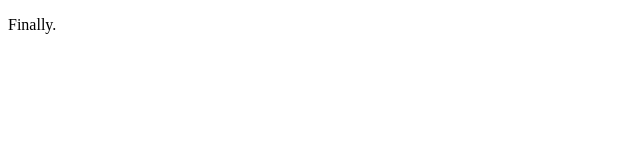
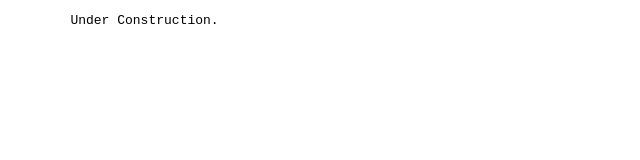
Before and after one commit to jmlavalley/jmlavalley.github.io, a plain HTML site: page index.html in a window 1280 px wide. Shown: the whole page, without its empty margins (0-640 px from the left). Drawn offline with Linux system fonts and the light colour scheme.

Commit message:
Update index.html

```diff
--- a/index.html
+++ b/index.html
@@ -6,6 +6,8 @@
     <title></title>
 </head>
 <body>
-    <p>Finally.</p>
+    <pre>
+        Under Construction.
+    </pre>
 </body>
 </html>
```
